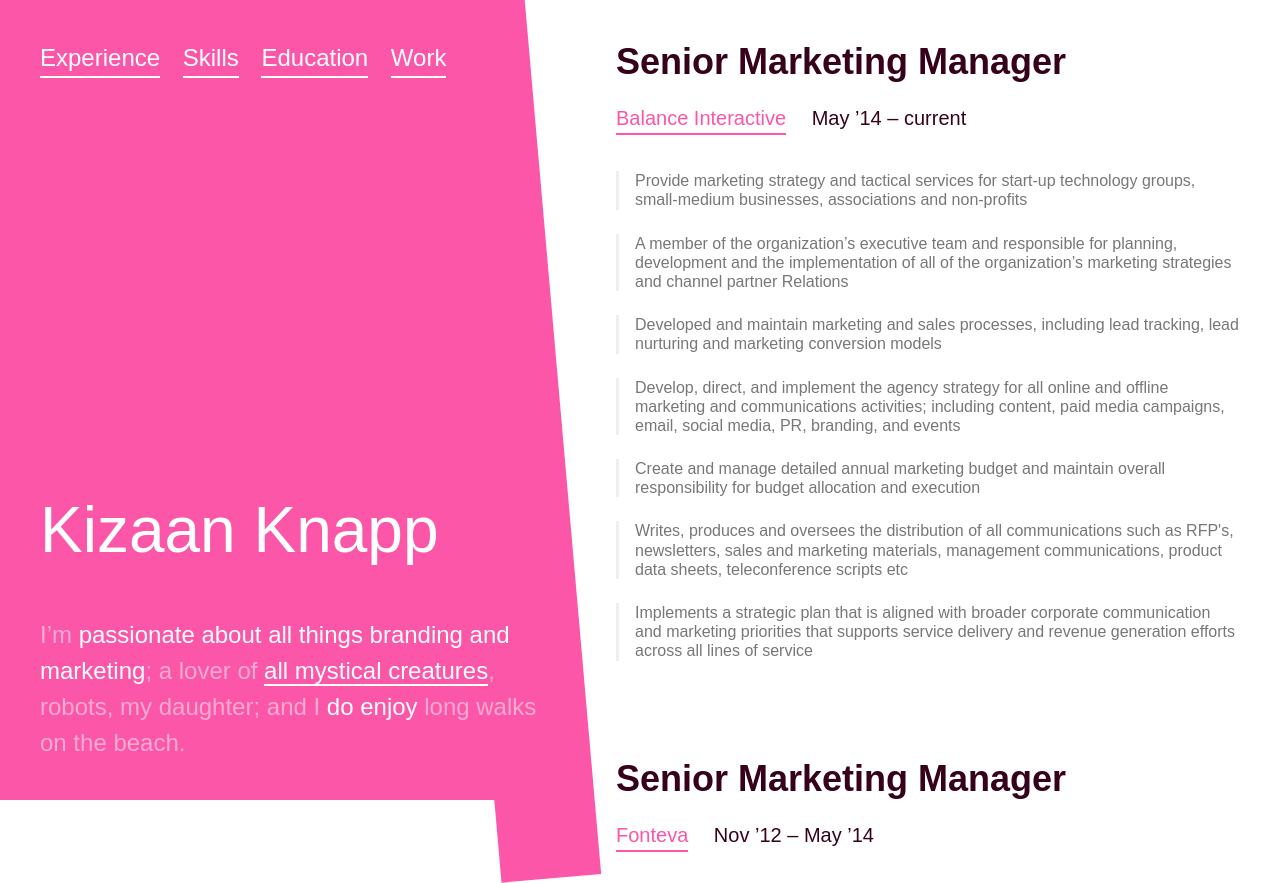
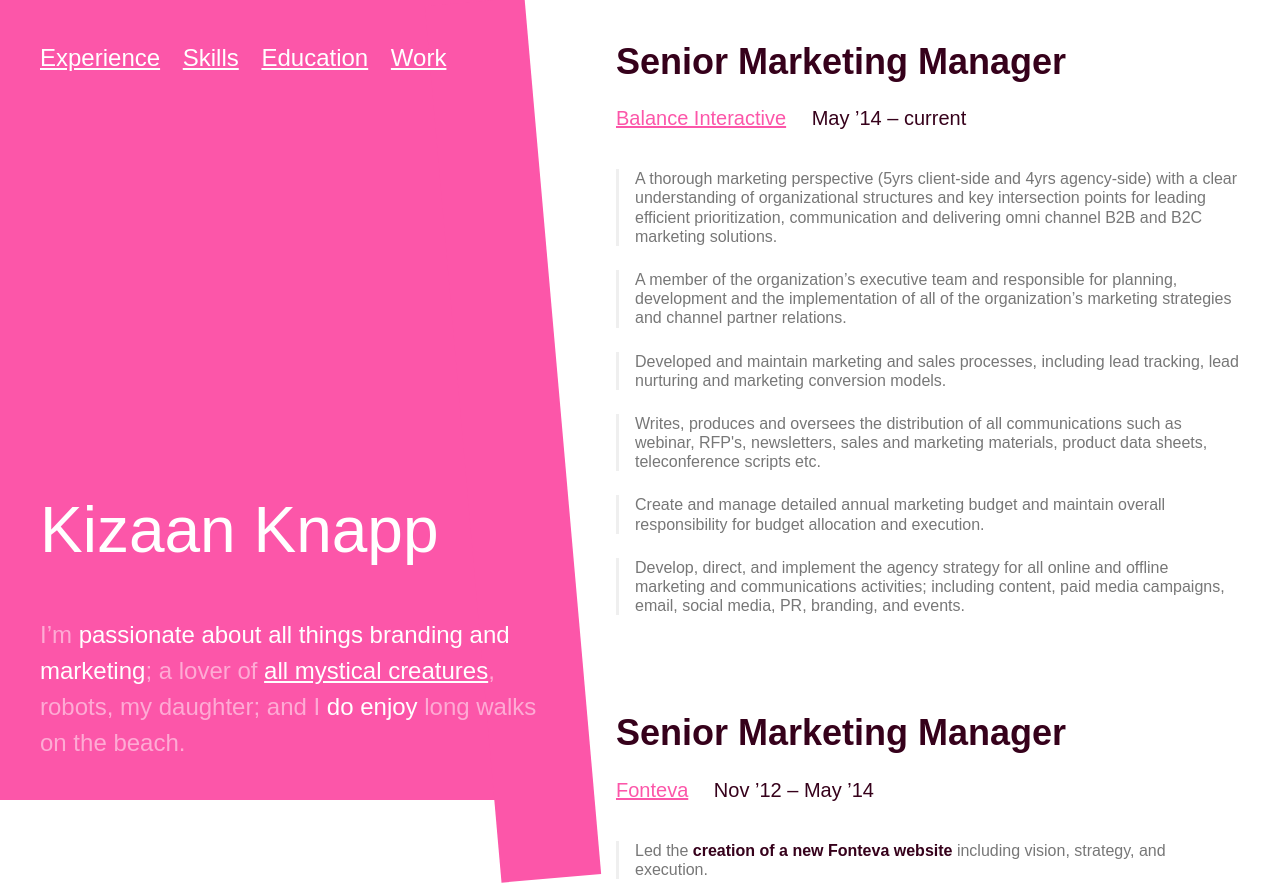
Before and after one commit to jefffis/kizaan, a plain HTML site: page index.html in a window 1280 px wide. Shown: the top 883 px of the page. Drawn offline with nearby package versions, Linux system fonts and the light colour scheme; a web font is replaced by a local one.

Commit message:
Update with recent job work

```diff
--- a/index.html
+++ b/index.html
@@ -68,13 +68,19 @@
 					</small>
 				</h2>
 				<ul>
-					<li>Provide marketing strategy and tactical services for start-up technology groups, small-medium businesses, associations and non-profits</li>
+					<li>A thorough marketing perspective (5yrs client-side and 4yrs agency-side) with a clear understanding of organizational structures and key intersection points for leading efficient prioritization, communication and delivering omni channel B2B and B2C marketing solutions.</li>
+					<li>A member of the organization’s executive team and responsible for planning, development and the implementation of all of the organization’s marketing strategies and channel partner relations.</li>
+					<li>Developed and maintain marketing and sales processes, including lead tracking, lead nurturing and marketing conversion models.</li>
+					<li>Writes, produces and oversees the distribution of all communications such as webinar, RFP's, newsletters, sales and marketing materials, product data sheets, teleconference scripts etc.</li>
+					<li>Create and manage detailed annual marketing budget and maintain overall responsibility for budget allocation and execution.</li>
+					<li>Develop, direct, and implement the agency strategy for all online and offline marketing and communications activities; including content, paid media campaigns, email, social media, PR, branding, and events.</li>
+					<!-- <li>Provide marketing strategy and tactical services for start-up technology groups, small-medium businesses, associations and non-profits</li>
 					<li>A member of the organization’s executive team and responsible for planning, development and the implementation of all of the organization’s marketing strategies and channel partner Relations</li>
 					<li>Developed and maintain marketing and sales processes, including lead tracking, lead nurturing and marketing conversion models</li>
 					<li>Develop, direct, and implement the agency strategy for all online and offline marketing and communications activities; including content, paid media campaigns, email, social media, PR, branding, and events</li>
 					<li>Create and manage detailed annual marketing budget and maintain overall responsibility for budget allocation and execution</li>
 					<li>Writes, produces and oversees the distribution of all communications such as RFP's, newsletters, sales and marketing materials, management communications, product data sheets, teleconference scripts etc</li>
-					<li>Implements a strategic plan that is aligned with broader corporate communication and marketing priorities that supports service delivery and revenue generation efforts across all lines of service</li>
+					<li>Implements a strategic plan that is aligned with broader corporate communication and marketing priorities that supports service delivery and revenue generation efforts across all lines of service</li> -->
 				</ul>
 			</article>
 
--- a/stylesheets/app.css
+++ b/stylesheets/app.css
@@ -19,9 +19,9 @@ body {
 	padding-bottom: 5rem;
 }
 a {
-	border-bottom: 2px solid currentColor;
+	/*border-bottom: 2px solid currentColor;*/
 	color: #FC56A9;
-	text-decoration: none;
+	/*text-decoration: none;*/
 }
 a:hover {
 	border-color: rgba(255,255,255,0.5);
```
